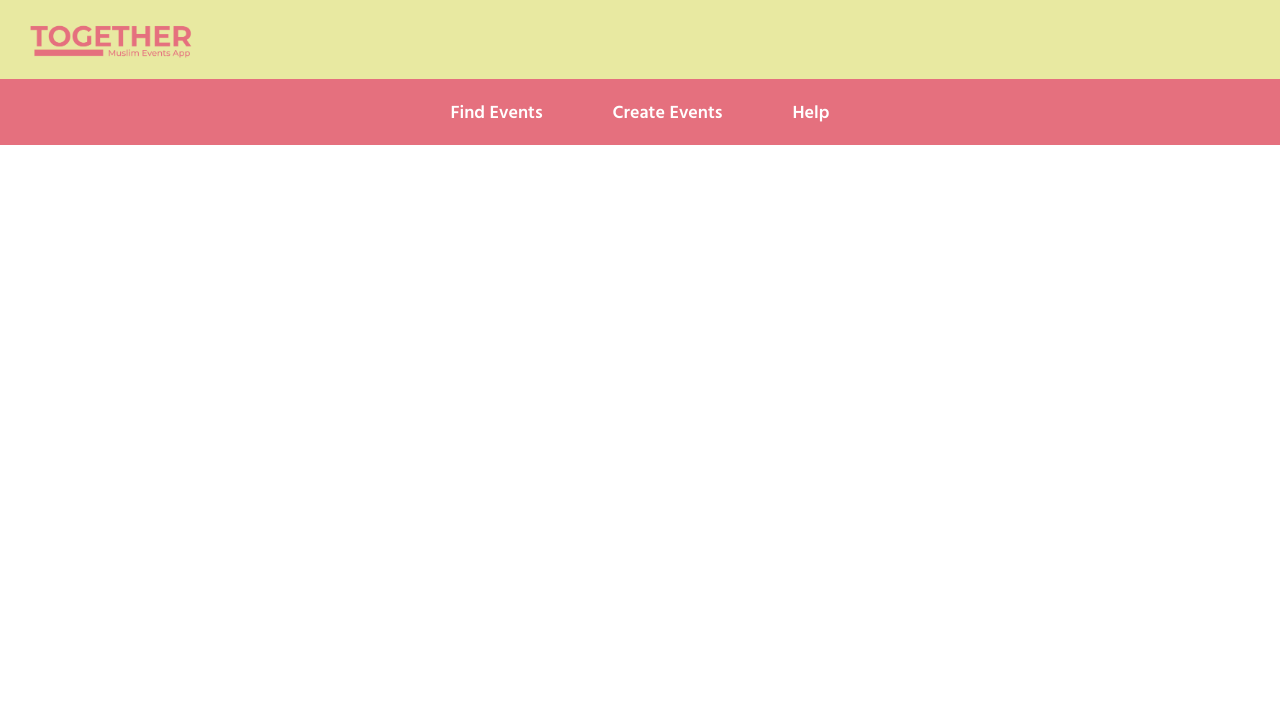
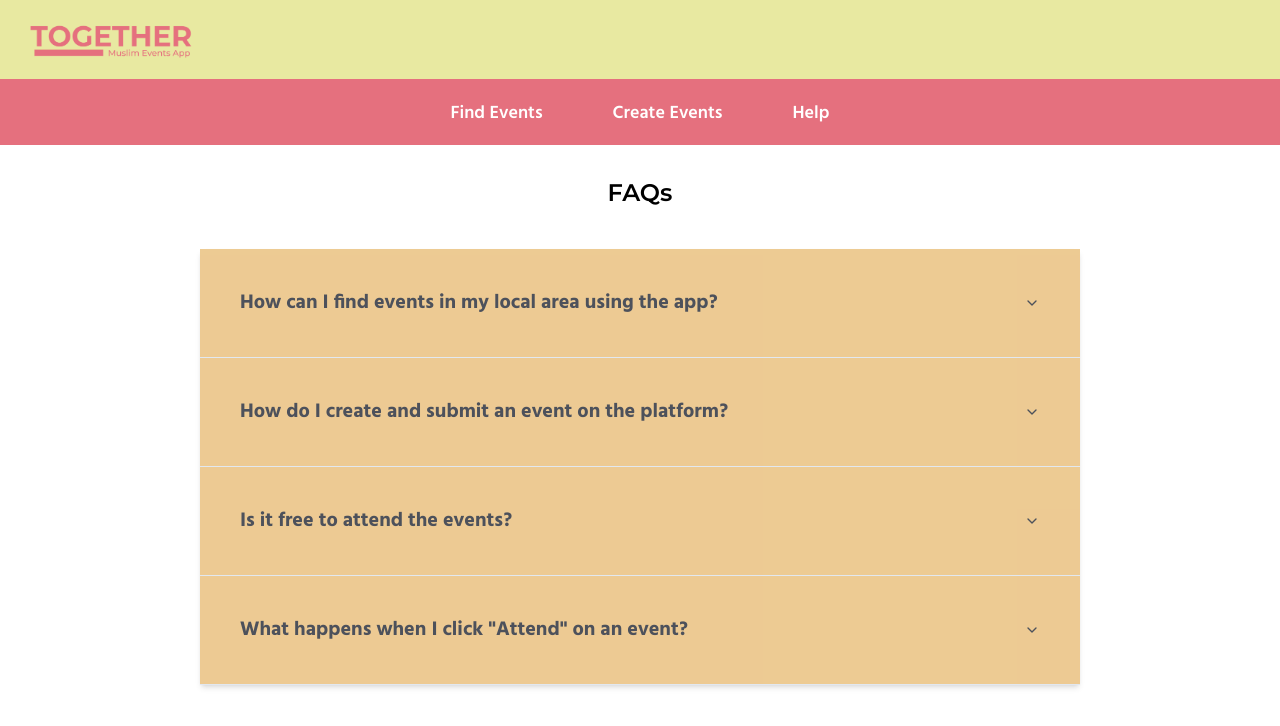
Before and after one commit to Tech-Sisters/hackathon23-team1, a Next.js app: page /help in a window 1280 px wide. Shown: the top 726 px of the page. Built offline with nearby package versions, Linux system fonts and the light colour scheme.

Commit message:
add FAQs

```diff
--- a/components/login-form.js
+++ b/components/login-form.js
@@ -49,11 +49,11 @@
             <span className="absolute h-[0.1rem] w-full bg-[#6666663f] "></span>
           </div>
 
-          <div className="border border-orange flex justify-center items-center p-3 rounded-[4rem] gap-x-1 cursor-pointer bg-orange mt-3">
-            <Link href="/signup-form">
+          <Link href="/signup-form">
+            <div className="border border-orange flex justify-center items-center p-3 rounded-[4rem] gap-x-1 cursor-pointer bg-orange mt-3">
               <span className="text-white font-medium">Sign up</span>
-            </Link>
-          </div>
+            </div>
+          </Link>
         </div>
       </form>
     </div>
--- /dev/null
+++ b/components/ui/accordion.jsx
@@ -0,0 +1,43 @@
+"use client"
+
+import * as React from "react"
+import * as AccordionPrimitive from "@radix-ui/react-accordion"
+import { ChevronDown } from "lucide-react"
+
+import { cn } from "@/lib/utils"
+
+const Accordion = AccordionPrimitive.Root
+
+const AccordionItem = React.forwardRef(({ className, ...props }, ref) => (
+  <AccordionPrimitive.Item ref={ref} className={cn("border-b", className)} {...props} />
+))
+AccordionItem.displayName = "AccordionItem"
+
+const AccordionTrigger = React.forwardRef(({ className, children, ...props }, ref) => (
+  <AccordionPrimitive.Header className="flex">
+    <AccordionPrimitive.Trigger
+      ref={ref}
+      className={cn(
+        "flex flex-1 items-center justify-between py-4 font-medium transition-all hover:underline [&[data-state=open]>svg]:rotate-180",
+        className
+      )}
+      {...props}>
+      {children}
+      <ChevronDown className="h-4 w-4 shrink-0 transition-transform duration-200" />
+    </AccordionPrimitive.Trigger>
+  </AccordionPrimitive.Header>
+))
+AccordionTrigger.displayName = AccordionPrimitive.Trigger.displayName
+
+const AccordionContent = React.forwardRef(({ className, children, ...props }, ref) => (
+  <AccordionPrimitive.Content
+    ref={ref}
+    className="overflow-hidden text-sm transition-all data-[state=closed]:animate-accordion-up data-[state=open]:animate-accordion-down"
+    {...props}>
+    <div className={cn("pb-4 pt-0", className)}>{children}</div>
+  </AccordionPrimitive.Content>
+))
+
+AccordionContent.displayName = AccordionPrimitive.Content.displayName
+
+export { Accordion, AccordionItem, AccordionTrigger, AccordionContent }
--- a/package.json
+++ b/package.json
@@ -9,11 +9,12 @@
     "lint": "next lint"
   },
   "dependencies": {
+    "@radix-ui/react-accordion": "^1.1.2",
     "@radix-ui/react-select": "^2.0.0",
     "class-variance-authority": "^0.7.0",
     "clsx": "^2.0.0",
+    "lucide-react": "^0.292.0",
     "mongodb": "^6.3.0",
-    "lucide-react": "^0.292.0",
     "next": "14.0.2",
     "react": "^18",
     "react-dom": "^18",
--- a/pages/help.js
+++ b/pages/help.js
@@ -1,5 +1,11 @@
-import React, { useState, useEffect, useRef } from "react";
+import React from "react";
 import Layout from "@/components/ui/layout";
+import {
+  Accordion,
+  AccordionContent,
+  AccordionItem,
+  AccordionTrigger,
+} from "@/components/ui/accordion";
 
 const Help = () => {
   return (
@@ -8,7 +14,59 @@
         {" "}
         <Layout />
       </div>
-      <section className="help bg-white justify-center flex flex-wrap mt-[105px] h-full w-full "></section>
+      <section className="help bg-white flex flex-wrap mt-[105px] h-full w-full text-center">
+        <div className="help_container  my-8 mx-40 w-screen ">
+          <h1 className=" text-center et-center text-2xl mb-10 font-700 font-montserrat text-black mx-auto">
+            FAQs
+          </h1>
+          <div className="accordion_container  justify-center m-10 text-left justify-left shadow-md border-r-white">
+            <Accordion type="single" collapsible>
+              <AccordionItem value="item-1">
+                <AccordionTrigger className="font-hind font-bold text-xl bg- p-10 bg-orange opacity-[70%]">
+                  How can I find events in my local area using the app?
+                </AccordionTrigger>
+                <AccordionContent className="font-hind font-semibold text-lg p-10 bg-gray-100">
+                  You can easily find local events by selecting a distance
+                  option and specifying the radius you're interested in. The app
+                  will display events happening within that distance.
+                </AccordionContent>
+              </AccordionItem>
+              <AccordionItem value="item-2">
+                <AccordionTrigger className="font-hind font-bold text-xl bg- p-10 bg-orange opacity-[70%]">
+                  How do I create and submit an event on the platform?
+                </AccordionTrigger>
+                <AccordionContent className="font-hind font-semibold text-lg p-10 bg-gray-100">
+                  To create an event, navigate to the "Create Events" page and
+                  provide the specified details including the event name,
+                  location, country, day and time and description in the
+                  specified format. After filling in the required information,
+                  click the submit button to share your event with the
+                  community.
+                </AccordionContent>
+              </AccordionItem>
+              <AccordionItem value="item-3">
+                <AccordionTrigger className="font-hind font-bold text-xl bg- p-10 bg-orange opacity-[70%]">
+                  Is it free to attend the events?
+                </AccordionTrigger>
+                <AccordionContent className="ffont-hind font-semibold text-lg p-10 bg-gray-100">
+                  Yes, it is free to attend any event.
+                </AccordionContent>
+              </AccordionItem>
+              <AccordionItem value="item-4">
+                <AccordionTrigger className="font-hind font-bold text-xl bg- p-10 bg-orange opacity-[70%]">
+                  What happens when I click "Attend" on an event?
+                </AccordionTrigger>
+                <AccordionContent className="font-hind font-semibold text-lg p-10 bg-gray-100">
+                  Clicking "Attend" indicates your interest in attending the
+                  event. The app will update your status, and you'll be notified
+                  of any event updates. It's a great way to show your
+                  participation and connect with other attendees.
+                </AccordionContent>
+              </AccordionItem>
+            </Accordion>
+          </div>
+        </div>
+      </section>
     </main>
   );
 };
```
Also changed, not shown: 1 other file (tests, documents, lock files or other folders).
